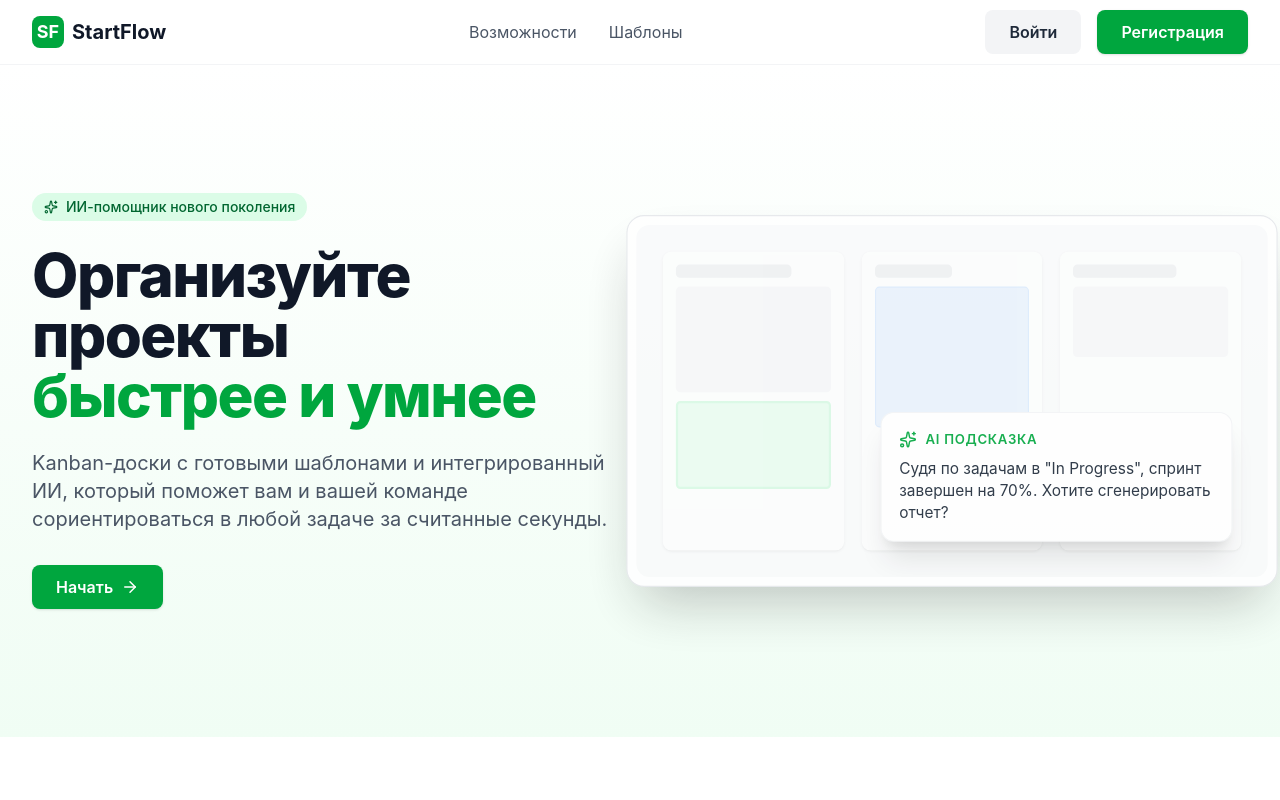
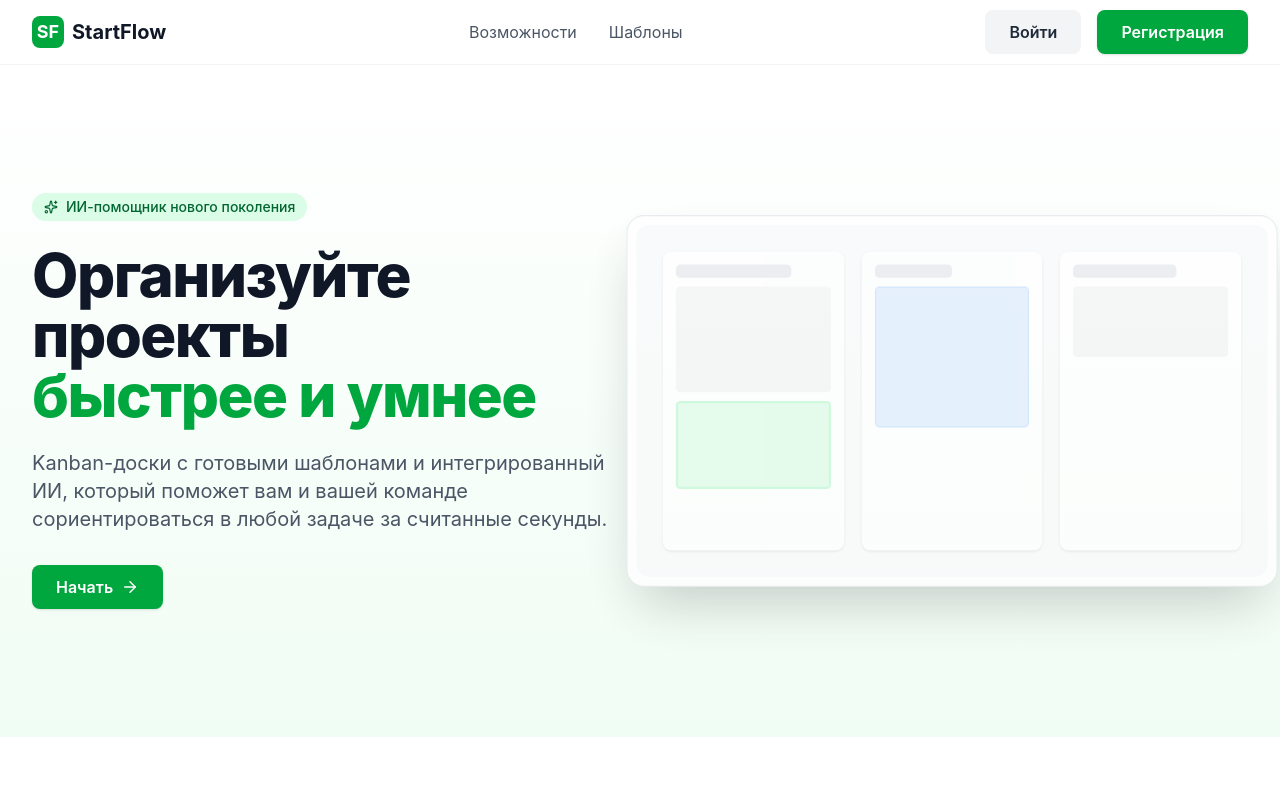
Before and after one commit to 50sohight/StartFlow, a SvelteKit app in the folder frontend/: page / in a window 1280 px wide. Shown: the top 800 px of the page. Built offline with nearby package versions, Linux system fonts and the light colour scheme; no server answers.

Commit message:
fix: remove ai tip on landing page

```diff
--- a/frontend/src/routes/+page.svelte
+++ b/frontend/src/routes/+page.svelte
@@ -30,11 +30,11 @@
       </div>
 
       <!-- Декоративный элемент / Мокап интерфейса -->
-      <div class="relative lg:opacity-90 transform lg:scale-110">
+      <div class="relative lg:opacity-80 transform lg:scale-110">
         <div class="bg-white p-2 rounded-2xl shadow-2xl border border-gray-200">
           <div class="h-64 sm:h-80 bg-gray-50 rounded-xl flex items-center justify-center relative overflow-hidden">
              <!-- Схематичный мокап доски -->
-             <div class="absolute inset-0 grid grid-cols-3 gap-4 p-6 opacity-50">
+             <div class="absolute inset-0 grid grid-cols-3 gap-4 p-6 opacity-80">
                 <div class="bg-white rounded-lg shadow h-full p-3 space-y-2">
                    <div class="h-3 bg-gray-200 rounded w-3/4"></div>
                    <div class="h-24 bg-gray-100 rounded"></div>
@@ -48,15 +48,6 @@
                    <div class="h-3 bg-gray-200 rounded w-2/3"></div>
                    <div class="h-16 bg-gray-100 rounded"></div>
                 </div>
-             </div>
-
-             <!-- Всплывашка ИИ -->
-             <div class="absolute bottom-8 right-8 bg-white p-4 rounded-xl shadow-xl border border-gray-100 text-left max-w-xs transform transition hover:scale-105">
-               <div class="flex items-center mb-2 text-green-600">
-                 <Sparkles size="16" class="mr-2" />
-                 <span class="font-semibold text-xs uppercase tracking-wider">AI Подсказка</span>
-               </div>
-               <p class="text-sm text-gray-800">Судя по задачам в "In Progress", спринт завершен на 70%. Хотите сгенерировать отчет?</p>
              </div>
           </div>
         </div>
```
